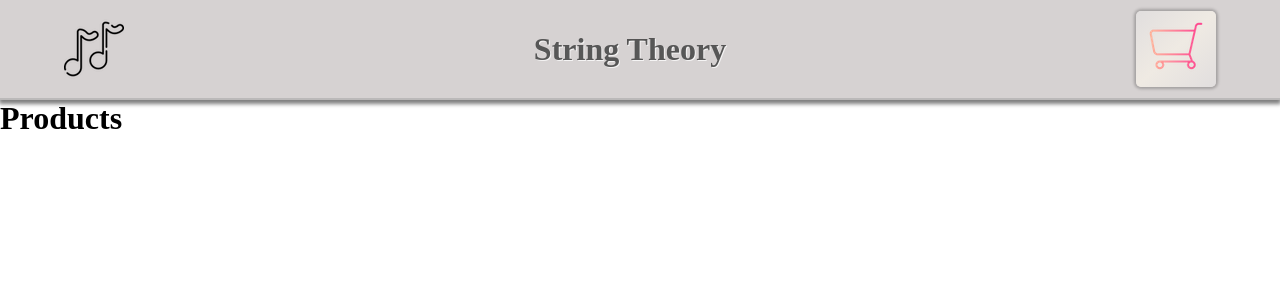
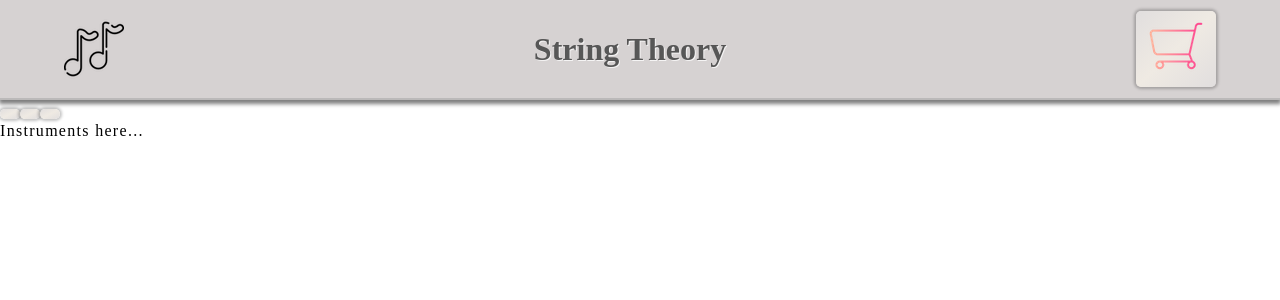
Before and after one commit to jessejputnam/shopping-cart, a React (Create React App) app: page /products in a window 1280 px wide. Shown: the top 300 px of the page. Built offline with nearby package versions, Linux system fonts and the light colour scheme; a web font is replaced by a local one.

Commit message:
Import and sort images in Products

```diff
--- a/src/components/Products.js
+++ b/src/components/Products.js
@@ -1,7 +1,39 @@
+import "../styles/Products.css";
+
+// Import images from folder
+const importImages = function (allImgs) {
+  let images = {};
+  allImgs
+    .keys()
+    .map((item, index) => (images[item.replace("./", "")] = allImgs(item)));
+  return images;
+};
+
+const allProducts = importImages(
+  require.context("../images/products", false, /\.(png|jpe?g|svg)$/)
+);
+
+const allProdArr = Object.values(allProducts);
+
+const guitars = allProdArr.filter((x) => x.includes("guitar"));
+const basses = allProdArr.filter((x) => x.includes("bass"));
+const mandos = allProdArr.filter((x) => x.includes("mando"));
+
+console.log(guitars);
+console.log(basses);
+console.log(mandos);
+
 const Products = () => {
   return (
     <div className='Products'>
-      <h1>Products</h1>
+      <div className='product__nav'>
+        <button type='button' className='btn--products' id='guitar'></button>
+        <button type='button' className='btn--products' id='mandolin'></button>
+        <button type='button' className='btn--products' id='bass'></button>
+      </div>
+      <div className='product__page'>
+        <p>Instruments here...</p>
+      </div>
     </div>
   );
 };
```
Also changed, not shown: src/styles/Products.css (added).
